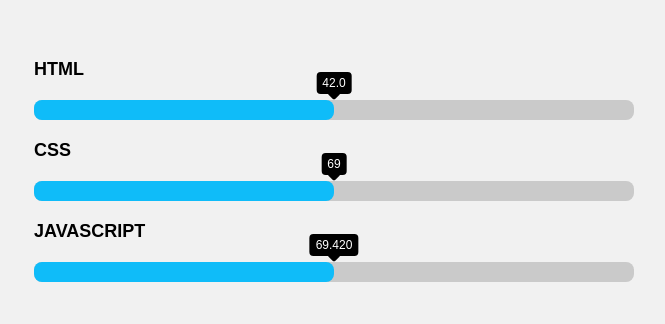
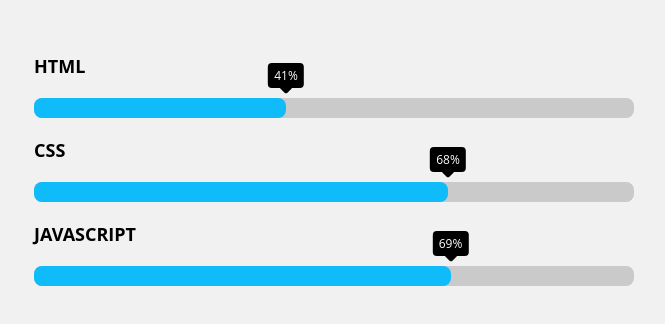
Before and after one commit to sisart003/web-temps, a plain HTML site: page DarkCode/Skill-Bars(animation_problem)/index.html in a window 1280 px wide. Shown: the part 240-564 px from the top of the page, without its empty margins (306-971 px from the left). Drawn offline with Linux system fonts and the light colour scheme.

Commit message:
modiefied design

```diff
--- a/DarkCode/Skill-Bars(animation_problem)/index.html
+++ b/DarkCode/Skill-Bars(animation_problem)/index.html
@@ -34,7 +34,7 @@
     <script src="../../libraries/jquery.js"></script>
 
     <script>
-        $('.skill-pre').each(function(){
+        $('.skill-per').each(function(){
             var $this = $(this);
             var per = $this.attr('per');
             $this.css("width", per+'%');
@@ -47,10 +47,6 @@
                     $this.attr('pre', Math.floor(this.animatedValue) + '%');
 
                 }
-
-
-
-
             });
 
         });
--- a/DarkCode/Skill-Bars(animation_problem)/style.css
+++ b/DarkCode/Skill-Bars(animation_problem)/style.css
@@ -1,7 +1,7 @@
 body{
   margin: 0;
   padding: 0;
-    font-family: sans-serif;
+  font-family: 'Open Sans',sans-serif;
   min-height: 100vh;
   display: flex;
   align-items: center;
@@ -32,8 +32,8 @@ body{
   height: 20px;
   background-color: #0fbcf9;
   border-radius: 8px;
-    width: 50%;
-    transition: 1s;
+  width: 0;
+  transition: 1s linear;
   position: relative;
 }
 
@@ -45,10 +45,9 @@ body{
   color: #fff;
   font-size: 12px;
   border-radius: 4px;
-    top: -28px;
+  top: -35px;
   right: 0;
   transform: translateX(50%);
-    z-index: 999;
 }
 
 .skill-per::after{
@@ -57,7 +56,7 @@ body{
   width: 10px;
   height: 10px;
   background-color: #000;
-    top: -12px;
+  top: -16px;
   right: 0;
   transform: translateX(50%) rotate(45deg);
   border-radius: 2px;
```
Lines whose indentation alone changed are shown as unchanged.
